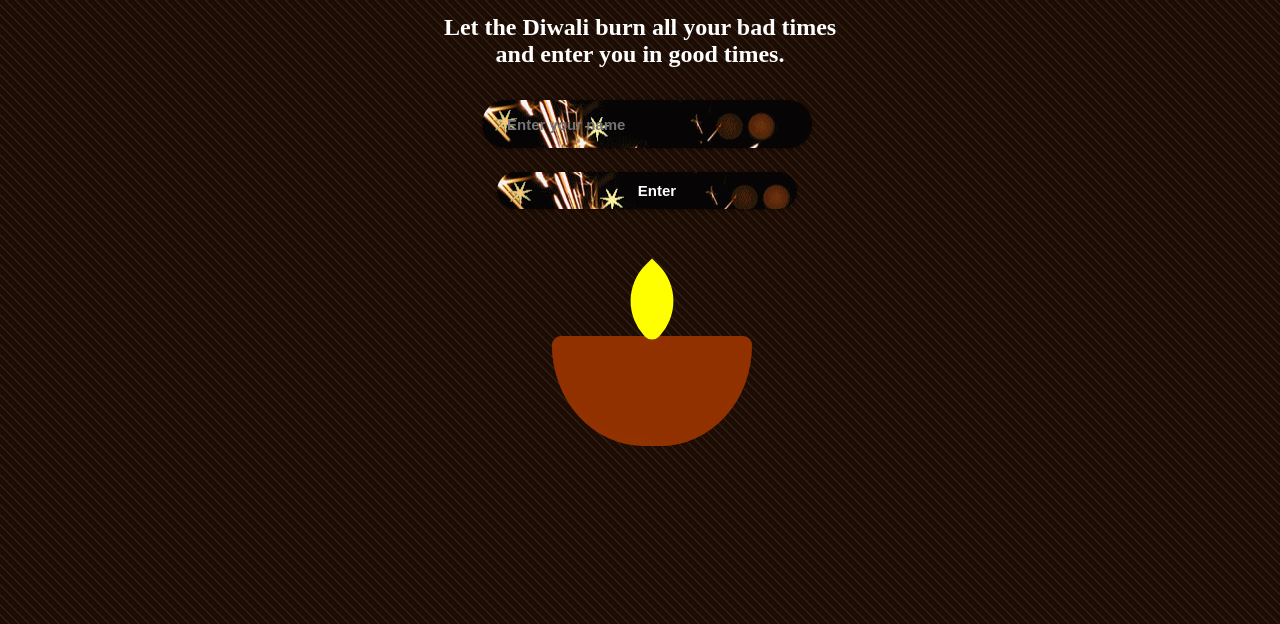
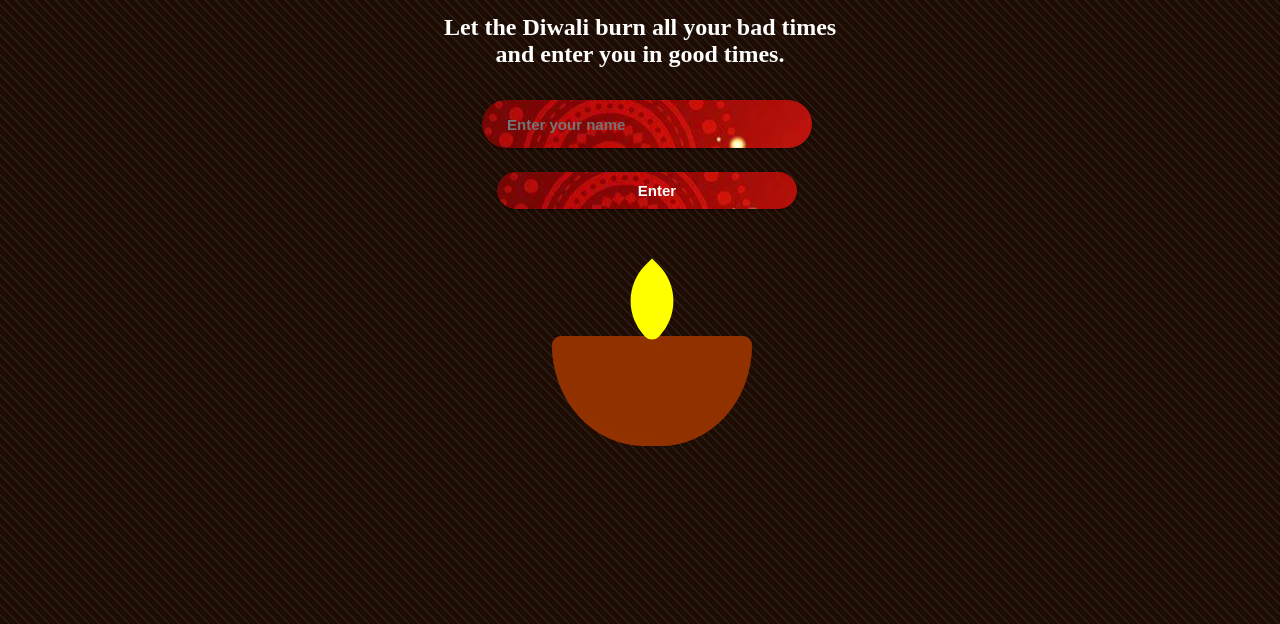
Before and after one commit to Ankitgupta016/diwali, a plain HTML site: page index.html in a window 1280 px wide. Shown: the part 176-800 px from the top of the page. Drawn offline with Linux system fonts and the light colour scheme.

Commit message:
Update style.css

```diff
--- a/style.css
+++ b/style.css
@@ -103,7 +103,7 @@
  }
 
  input {
-    background-image: url(img/Ag.gif);
+    background-image: url(img/img.webp);
     border: black;
     color: white;
      height: 2.5em;
```
